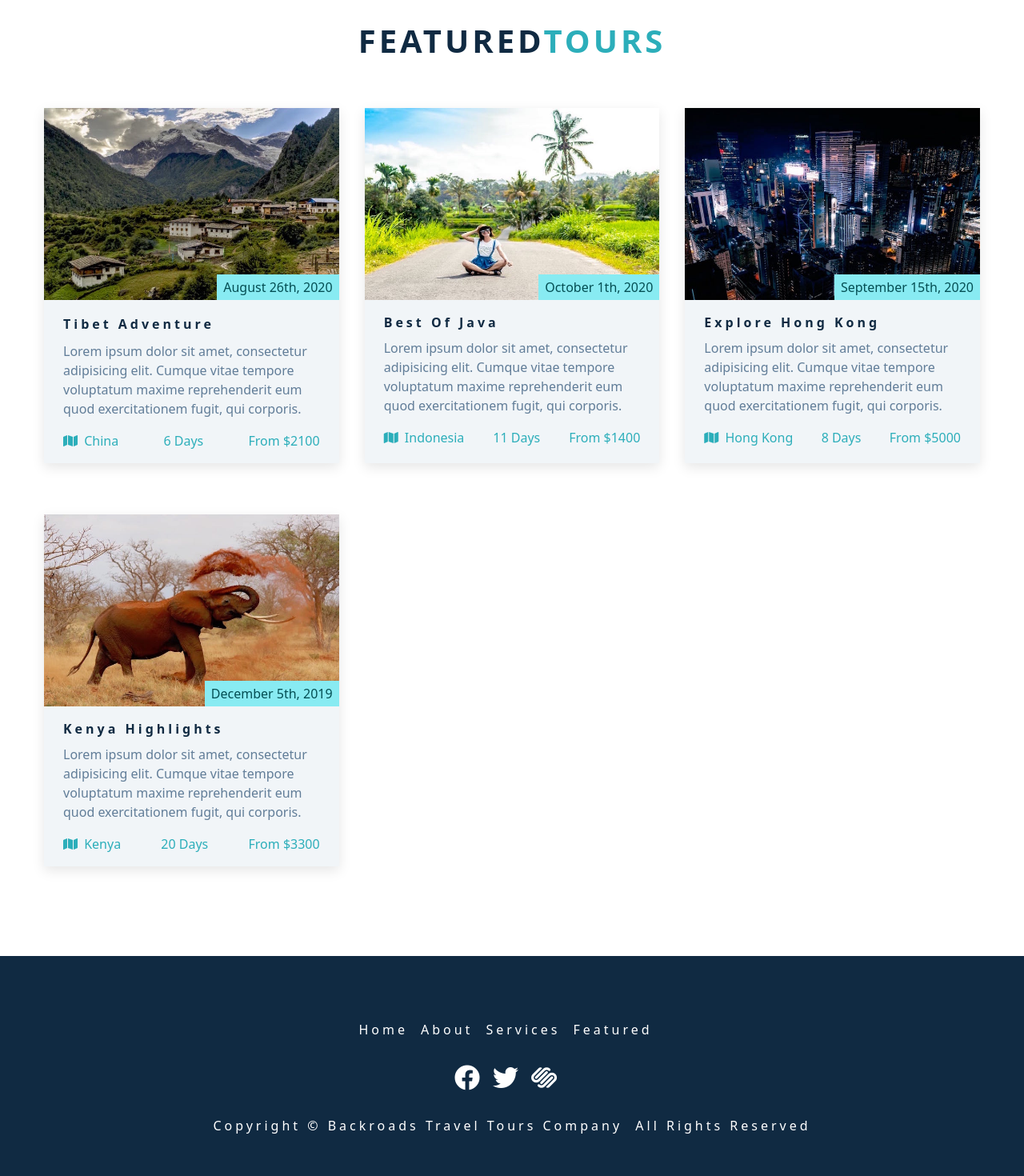
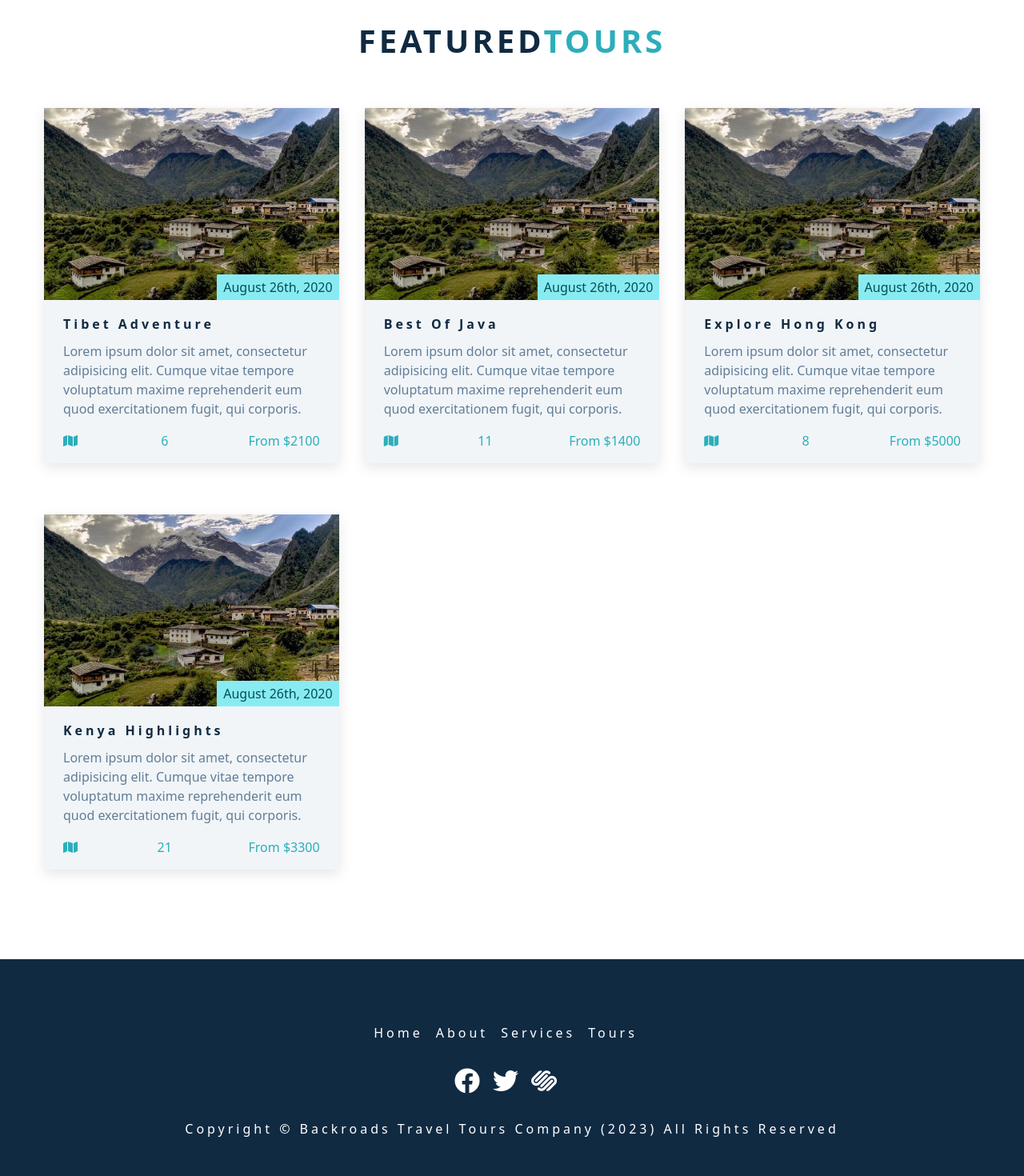
Before and after one commit to automation-andy101/react-travel-app, a React (Create React App) app: page / in a window 1280 px wide. Shown: the part 1920-3390 px from the top of the page at 80% size. Built offline with nearby package versions, Linux system fonts and the light colour scheme.

Commit message:
Added mappings for tours and footer components

```diff
--- a/src/components/Footer.js
+++ b/src/components/Footer.js
@@ -1,47 +1,51 @@
-import React from 'react'
+import React from 'react';
+import { pageLinks, socialLinks } from '../data';
+
 
 const Footer = () => {
   return (
     <div>
       <footer className="section footer">
         <ul className="footer-links">
-          <li>
-            <a href="#home" className="footer-link">home</a>
-          </li>
-          <li>
-            <a href="#about" className="footer-link">about</a>
-          </li>
-          <li>
-            <a href="#services" className="footer-link">services</a>
-          </li>
-          <li>
-            <a href="#featured" className="footer-link">featured</a>
-          </li>
+          {
+            pageLinks.map((link) => {
+              const { id, href, text } = link;
+
+              return (
+                <li key={id}>
+                  <a href={href} className="footer-link">{text}</a>
+                </li>
+              )
+            })
+          }
         </ul>
         <ul className="footer-icons">
-          <li>
-            <a href="https://www.twitter.com" target="_blank" className="footer-icon"
-              ><i className="fab fa-facebook"></i
-            ></a>
-          </li>
-          <li>
-            <a href="https://www.twitter.com" target="_blank" className="footer-icon"
-              ><i className="fab fa-twitter"></i
-            ></a>
-          </li>
-          <li>
-            <a href="https://www.twitter.com" target="_blank" className="footer-icon"
-              ><i className="fab fa-squarespace"></i
-            ></a>
-          </li>
+          {
+            socialLinks.map((link) => {
+              const { id, href, icon } = link;
+
+              return (
+                <li key={id}>
+                  <a
+                    href={href}
+                    target="_blank"
+                    className="footer-icon"
+                    rel="noreferrer"
+                  >
+                    <i className={icon}></i>
+                  </a>
+                </li>
+              )
+            })
+          }
         </ul>
         <p className="copyright">
           copyright &copy; Backroads travel tours company
-          <span id="date"></span> all rights reserved
+          <span id="date">({new Date().getFullYear()})</span> all rights reserved
         </p>
       </footer>
     </div>
   )
 }
 
-export default Footer
+export default Footer;
--- a/src/components/Tours.js
+++ b/src/components/Tours.js
@@ -1,9 +1,6 @@
 import React from 'react';
-import tour1 from '../images/tour-1.jpeg';
-import tour2 from '../images/tour-2.jpeg';
-import tour3 from '../images/tour-3.jpeg';
-import tour4 from '../images/tour-4.jpeg';
 import Title from './Title';
+import { tours } from'../data';
 
 
 const Tours = () => {
@@ -13,95 +10,34 @@ const Tours = () => {
         <Title title='featured' subTitle='tours' />
 
         <div className="section-center featured-center">
-          <article className="tour-card">
+          { tours.map((tour) => {
+            const { id, image, date, title, info, location, duration, cost } = tour;
+
+            return (
+              <article className="tour-card" key={id}>
                 <div className="tour-img-container">
-              <img src={tour1} className="tour-img" alt="" />
-              <p className="tour-date">august 26th, 2020</p>
+                  <img src={image} className="tour-img" alt={title} />
+                  <p className="tour-date">{date}</p>
                 </div>
                 <div className="tour-info">
                   <div className="tour-title">
-                <h4>Tibet Adventure</h4>
+                    <h4>{title}</h4>
                   </div>
                   <p>
-                Lorem ipsum dolor sit amet, consectetur adipisicing elit. Cumque
-                vitae tempore voluptatum maxime reprehenderit eum quod
-                exercitationem fugit, qui corporis.
+                    {info}
                   </p>
                   <div className="tour-footer">
                     <p>
-                  <span><i className="fas fa-map"></i></span> china
+                      <span><i className="fas fa-map"></i></span> {location}
                     </p>
-                <p>6 days</p>
-                <p>from $2100</p>
+                    <p>{duration}</p>
+                    <p>from ${cost}</p>
                   </div>
                 </div>
               </article>
-
-          <article className="tour-card">
-            <div className="tour-img-container">
-              <img src={tour2} className="tour-img" alt="" />
-              <p className="tour-date">october 1th, 2020</p>
-            </div>
-            <div className="tour-info">
-              <h4>best of java</h4>
-              <p>
-                Lorem ipsum dolor sit amet, consectetur adipisicing elit. Cumque
-                vitae tempore voluptatum maxime reprehenderit eum quod
-                exercitationem fugit, qui corporis.
-              </p>
-              <div className="tour-footer">
-                <p>
-                  <span><i className="fas fa-map"></i></span> indonesia
-                </p>
-                <p>11 days</p>
-                <p>from $1400</p>
-              </div>
-            </div>
-          </article>
-
-          <article className="tour-card">
-            <div className="tour-img-container">
-              <img src={tour3} className="tour-img" alt="" />
-              <p className="tour-date">september 15th, 2020</p>
-            </div>
-            <div className="tour-info">
-              <h4>explore hong kong</h4>
-              <p>
-                Lorem ipsum dolor sit amet, consectetur adipisicing elit. Cumque
-                vitae tempore voluptatum maxime reprehenderit eum quod
-                exercitationem fugit, qui corporis.
-              </p>
-              <div className="tour-footer">
-                <p>
-                  <span><i className="fas fa-map"></i></span> hong kong
-                </p>
-                <p>8 days</p>
-                <p>from $5000</p>
-              </div>
-            </div>
-          </article>
-
-          <article className="tour-card">
-            <div className="tour-img-container">
-              <img src={tour4} className="tour-img" alt="" />
-              <p className="tour-date">december 5th, 2019</p>
-            </div>
-            <div className="tour-info">
-              <h4>kenya highlights</h4>
-              <p>
-                Lorem ipsum dolor sit amet, consectetur adipisicing elit. Cumque
-                vitae tempore voluptatum maxime reprehenderit eum quod
-                exercitationem fugit, qui corporis.
-              </p>
-              <div className="tour-footer">
-                <p>
-                  <span><i className="fas fa-map"></i></span> kenya
-                </p>
-                <p>20 days</p>
-                <p>from $3300</p>
-              </div>
-            </div>
-          </article>
+            )
+          })
+        }
         </div>
       </section>
     </div>
--- a/src/data.js
+++ b/src/data.js
@@ -1,3 +1,8 @@
+import tour1 from './images/tour-1.jpeg';
+import tour2 from './images/tour-2.jpeg';
+import tour3 from './images/tour-3.jpeg';
+import tour4 from './images/tour-4.jpeg';
+
 export const pageLinks = [
     { id: 1, href: '#home', text: 'home' },
     { id: 2, href: '#about', text: 'about' },
@@ -16,3 +21,43 @@ export const services = [
     { id: 2, icon: 'fas fa-tree fa-fw"', title: 'endless hiking', text: 'Lorem ipsum dolor sit amet consectetur adipisicing elit. Asperiores, officia.'},
     { id: 3, icon: 'fas fa-socks fa-fw', title: 'amazing comfort', text: 'Lorem ipsum dolor sit amet consectetur adipisicing elit. Asperiores, officia.'},
 ];
+
+export const tours = [
+    { id: 1,
+        image: tour1,
+        date: 'august 26th, 2020',
+        title: 'Tibet Adventure',
+        info: 'Lorem ipsum dolor sit amet, consectetur adipisicing elit. Cumque vitae tempore voluptatum maxime reprehenderit eum quod exercitationem fugit, qui corporis.',
+        locatioon: 'china',
+        duration: 6,
+        cost: 2100
+    },
+    { id: 2,
+        image: tour1,
+        date: 'august 26th, 2020',
+        title: 'best of java',
+        info: 'Lorem ipsum dolor sit amet, consectetur adipisicing elit. Cumque vitae tempore voluptatum maxime reprehenderit eum quod exercitationem fugit, qui corporis.',
+        locatioon: 'china',
+        duration: 11,
+        cost: 1400
+    },
+    { id: 3,
+        image: tour1,
+        date: 'august 26th, 2020',
+        title: 'explore hong kong',
+        info: 'Lorem ipsum dolor sit amet, consectetur adipisicing elit. Cumque vitae tempore voluptatum maxime reprehenderit eum quod exercitationem fugit, qui corporis.',
+        locatioon: 'china',
+        duration: 8,
+        cost: 5000
+    },
+    { id: 4,
+        image: tour1,
+        date: 'august 26th, 2020',
+        title: 'kenya highlights',
+        info: 'Lorem ipsum dolor sit amet, consectetur adipisicing elit. Cumque vitae tempore voluptatum maxime reprehenderit eum quod exercitationem fugit, qui corporis.',
+        locatioon: 'china',
+        duration: 21,
+        cost: 3300
+    },
+
+];
```
Lines whose indentation alone changed are shown as unchanged.
